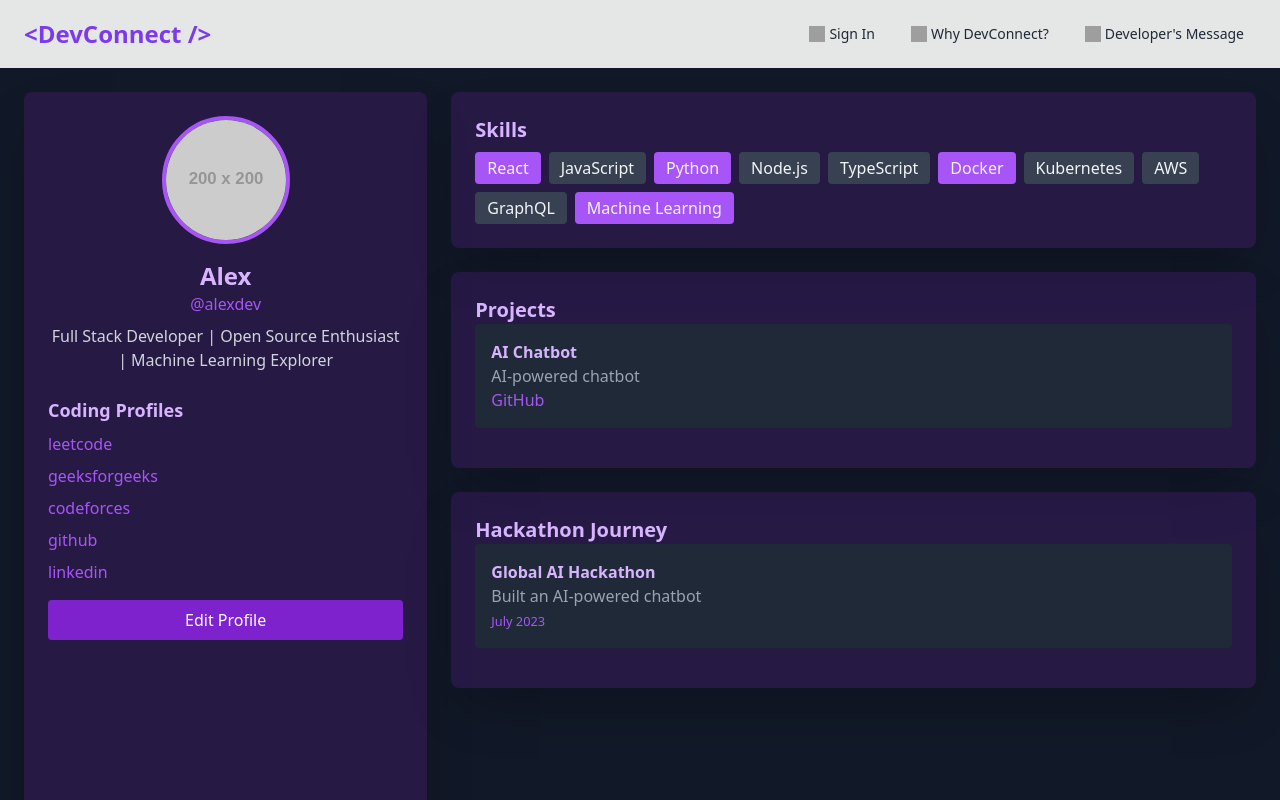
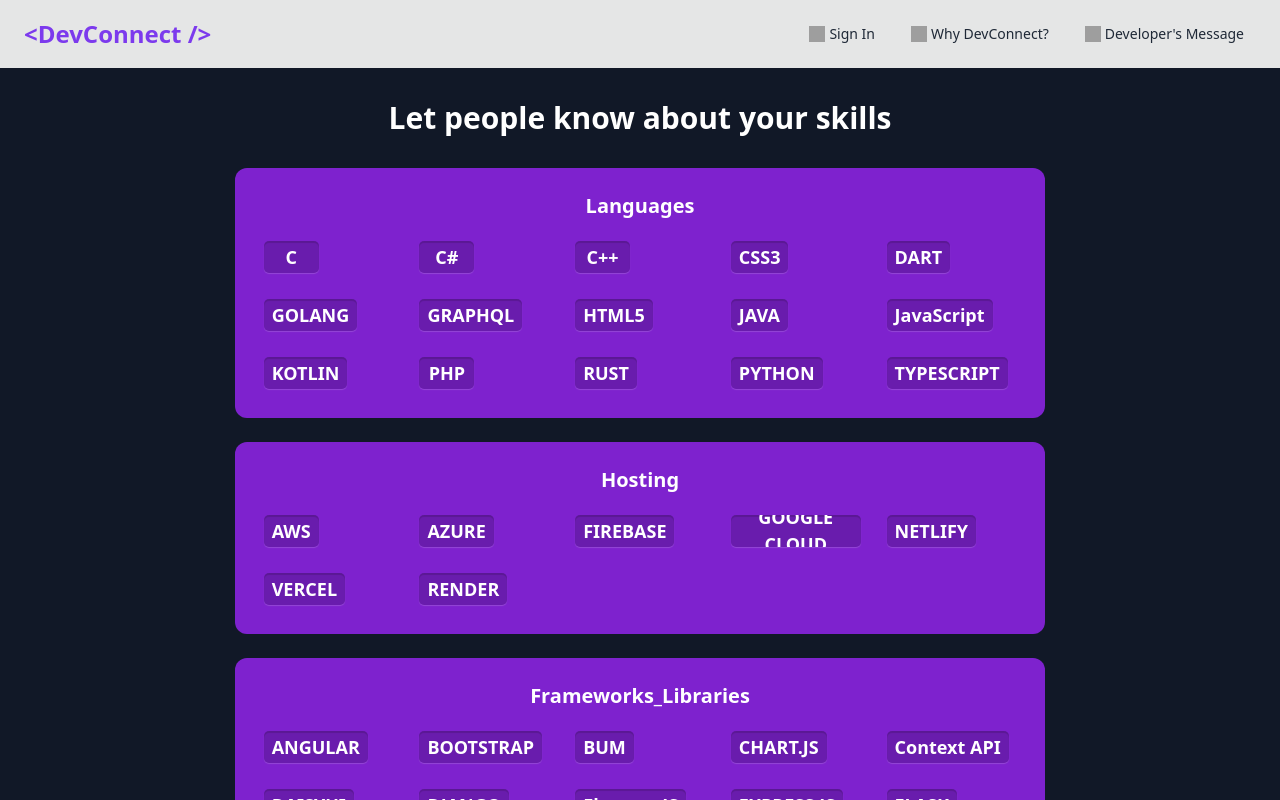
Before and after one commit to meetoza30/DevConnect, a React (Vite) app in the folder Client/: page /#/profile/update/skills in a window 1280 px wide. Shown: the top 800 px of the page. Built offline with nearby package versions, Linux system fonts and the light colour scheme; no server answers; grey boxes are pictures that could not be loaded.

Commit message:
Skills page updated

```diff
--- a/Client/src/components/SkillsPage.jsx
+++ b/Client/src/components/SkillsPage.jsx
@@ -1,185 +1,123 @@
 import React, { useState } from 'react';
-
-// Predefined skills list
-const SKILLS_LIST = [
-  'React', 'JavaScript', 'Python', 'Node.js', 'TypeScript',
-  'Docker', 'Kubernetes', 'AWS', 'GraphQL', 'Machine Learning'
-];
-
-const DeveloperProfile = () => {
-  const [isEditMode, setIsEditMode] = useState(false);
-  const [profile, setProfile] = useState({
-    name: 'Alex',
-    username: 'alexdev',
-    bio: 'Full Stack Developer | Open Source Enthusiast | Machine Learning Explorer',
-    profilePic: 'https://via.placeholder.com/200', // Placeholder image URL
-    socialProfiles: {
-      leetcode: 'https://leetcode.com/alexdev',
-      geeksforgeeks: 'https://geeksforgeeks.org/alexdev',
-      codeforces: 'https://codeforces.com/profile/alexdev',
-      github: 'https://github.com/alexdev',
-      linkedin: 'https://linkedin.com/in/alexdev'
-    },
-    projects: [
-      { name: 'AI Chatbot', description: 'AI-powered chatbot', githubLink: 'https://github.com/alexdev/ai-chatbot' }
+import '../styles/SkillsPage.css';
+import { BASE_URL } from '../utils/constants';
+import { useDispatch } from 'react-redux';
+import { useNavigate } from 'react-router-dom';
+import { addSkills } from '../utils/userSlice';
+import axios from 'axios';
+const skillsData = {
+  Languages: [
+    'C', 'C#', 'C++', 'CSS3', 'DART', 'GOLANG', 'GRAPHQL', 'HTML5', 'JAVA',
+    'JavaScript', 'KOTLIN', 'PHP', 'RUST', 'PYTHON', 'TYPESCRIPT',
   ],
-    hackathons: [
-      { name: 'Global AI Hackathon', description: 'Built an AI-powered chatbot', date: 'July 2023' }
+  Hosting: [
+    'AWS', 'AZURE', 'FIREBASE', 'GOOGLE CLOUD', 'NETLIFY', 'VERCEL', 'RENDER',
   ],
-    skills: ['React', 'Python', 'Machine Learning', 'Docker']
-  });
-
-  const toggleEditMode = () => {
-    setIsEditMode(!isEditMode);
+  Frameworks_Libraries: [
+    'ANGULAR', 'BOOTSTRAP', 'BUM', 'CHART.JS', 'Context API', 'DAISYUI', 'DJANGO',
+    'Electron.JS', 'EXPRESS.JS', 'FLASK', 'FLUTTER', 'JQUERY', 'JWT', 'NEXT.JS',
+    'NODE.JS', 'NODEMON', 'OPENCV', 'REACT.JS', 'REACT ROUTER',
+    'SOCKET.IO', 'TAILWINDCSS', 'THREE.JS', 'VITE', 'VUE.JS',
+  ],
+  Databases: [
+    'APPWRITE', 'FIREBASE', 'MONGODB', 'MYSQL', 'POCKETBASE', 'POSTGRES',
+    'REDIS', 'SQLITE', 'PRISMA',
+  ],
+  ML_DL: [
+    'KERAS', 'MATPLOTLIB', 'MLFLOW', 'NUMPY', 'PANDAS', 'PYTORCH', 'TENSORFLOW',
+  ],
 };
 
-  const handleProfileUpdate = (updates) => {
-    setProfile(prev => ({ ...prev, ...updates }));
+const SkillsPage = () => {
+  const [skills, setSkills] = useState([]);
+  const dispath = useDispatch();
+  const naviaget = useNavigate();
+  const postSkills = async(e)=>{
+    // e.preventDefault();
+    try{
+      const res  = await axios.patch(BASE_URL + "/profile/edit", {skills}, {withCredentials :true})
+      dispath(addSkills(res.data.user))
+      console.log(res)
+    }
+    catch(err){
+      console.log(err)
+    }
+  }
+
+
+  const handleCheckBox = (skill) => {
+    setSkills((prev) => {
+      const updatedSkills = prev.includes(skill)
+        ? prev.filter((s) => s !== skill) // Remove skill if already selected
+        : [...prev, skill]; // Add skill if not already selected
+
+      return updatedSkills;
+    });
   };
 
-  const handleSkillChange = (skill) => {
-    if (profile.skills.includes(skill)) {
-      setProfile(prev => ({ ...prev, skills: prev.skills.filter(s => s !== skill) }));
-    } else {
-      setProfile(prev => ({ ...prev, skills: [...prev.skills, skill] }));
-    }
+  const handleNext = () => {
+    console.log(skills);
+    postSkills() // Send the selected skills to your database
   };
 
   return (
-    <div className="min-h-screen bg-gray-900 text-gray-100 p-6 flex flex-col md:flex-row gap-6">
-      {/* Profile Section */}
-      <div className="w-full md:w-1/3 bg-purple-900/30 rounded-lg shadow-2xl p-6">
-        <div className="flex flex-col items-center">
-          <img
-            src={profile.profilePic}
-            alt="Profile"
-            className="w-32 h-32 rounded-full border-4 border-purple-500 object-cover"
+    <div className="min-h-screen bg-gray-900 text-white p-8">
+      <h1 className="text-3xl font-bold text-center mb-8">
+        Let people know about your skills
+      </h1>
+      {Object.entries(skillsData).map(([category, items]) => (
+        <CheckBoxGroup
+          key={category}
+          category={category}
+          items={items}
+          selected={skills}
+          handleCheckBox={handleCheckBox}
         />
-          {isEditMode && (
-            <input
-              type="text"
-              value={profile.profilePic}
-              onChange={(e) => handleProfileUpdate({ profilePic: e.target.value })}
-              className="w-full p-2 border rounded mt-2 bg-gray-800 text-gray-100"
-              placeholder="Enter Image URL"
-            />
-          )}
-          <h2 className="text-2xl font-bold mt-4 text-purple-300">{profile.name}</h2>
-          <p className="text-purple-500">@{profile.username}</p>
-          {isEditMode ? (
-            <textarea
-              value={profile.bio}
-              onChange={(e) => handleProfileUpdate({ bio: e.target.value })}
-              className="w-full p-2 border rounded bg-gray-800 text-gray-100 mt-2"
-            ></textarea>
-          ) : (
-            <p className="text-center mt-2 text-gray-300">{profile.bio}</p>
-          )}
-        </div>
-
-        {/* Coding Profiles */}
-        <div className="mt-6">
-          <h3 className="text-lg font-semibold text-purple-300">Coding Profiles</h3>
-          <ul className="mt-2 space-y-2">
-            {Object.entries(profile.socialProfiles).map(([platform, url]) => (
-              <li key={platform}>
-                <a href={url} className="text-purple-500 hover:underline">{platform}</a>
-              </li>
       ))}
-          </ul>
-        </div>
-
+      <div className="flex justify-between mt-6 w-full lg:w-2/3 mx-auto">
         <button
-          onClick={toggleEditMode}
-          className="mt-4 w-full p-2 bg-purple-700 text-white rounded hover:bg-purple-600"
+          className="bg-gray-600 hover:bg-gray-500 text-white py-2 px-6 rounded-lg"
         >
-          {isEditMode ? 'Save Profile' : 'Edit Profile'}
+          Skip
         </button>
-      </div>
-
-      {/* Right Section */}
-      <div className="w-full md:w-2/3 space-y-6">
-        {/* Skills Section */}
-        <div className="bg-purple-900/30 rounded-lg shadow-2xl p-6">
-          <h3 className="text-xl font-semibold text-purple-300">Skills</h3>
-          <div className="flex flex-wrap mt-2 gap-2">
-            {SKILLS_LIST.map(skill => (
         <button
-                key={skill}
-                className={`px-3 py-1 rounded ${profile.skills.includes(skill) ? 'bg-purple-500' : 'bg-gray-700'}`}
-                onClick={() => isEditMode && handleSkillChange(skill)}
+          className="bg-purple-600 hover:bg-purple-500 text-white py-2 px-6 rounded-lg"
+          onClick={handleNext}
         >
-                {skill}
+          Next
         </button>
-            ))}
-          </div>
-        </div>
-
-        {/* Projects Section */}
-        <div className="bg-purple-900/30 rounded-lg shadow-2xl p-6">
-          <h3 className="text-xl font-semibold text-purple-300">Projects</h3>
-          {profile.projects.map((project, index) => (
-            <div key={index} className="mb-4 bg-gray-800 p-4 rounded">
-              {!isEditMode ? (
-                <>
-                  <h4 className="font-bold text-purple-300">{project.name}</h4>
-                  <p className="text-gray-400">{project.description}</p>
-                  <a href={project.githubLink} className="text-purple-500 hover:underline">GitHub</a>
-                </>
-              ) : (
-                <div>
-                  <input type="text" value={project.name} onChange={(e) => {
-                    const newProjects = [...profile.projects];
-                    newProjects[index].name = e.target.value;
-                    setProfile({ ...profile, projects: newProjects });
-                  }} className="w-full p-2 border rounded bg-gray-800 text-gray-100" />
-                  <textarea value={project.description} onChange={(e) => {
-                    const newProjects = [...profile.projects];
-                    newProjects[index].description = e.target.value;
-                    setProfile({ ...profile, projects: newProjects });
-                  }} className="w-full p-2 border rounded bg-gray-800 text-gray-100"></textarea>
-                  <input type="text" value={project.githubLink} onChange={(e) => {
-                    const newProjects = [...profile.projects];
-                    newProjects[index].githubLink = e.target.value;
-                    setProfile({ ...profile, projects: newProjects });
-                  }} className="w-full p-2 border rounded bg-gray-800 text-gray-100" />
-                </div>
-              )}
-            </div>
-          ))}
-        </div>
-
-        {/* Hackathon Journey */}
-        <div className="bg-purple-900/30 rounded-lg shadow-2xl p-6">
-          <h3 className="text-xl font-semibold text-purple-300">Hackathon Journey</h3>
-          {profile.hackathons.map((hackathon, index) => (
-            <div key={index} className="mb-4 bg-gray-800 p-4 rounded">
-              {!isEditMode ? (
-                <>
-                  <h4 className="font-bold text-purple-300">{hackathon.name}</h4>
-                  <p className="text-gray-400">{hackathon.description}</p>
-                  <small className="text-purple-500">{hackathon.date}</small>
-                </>
-              ) : (
-                <div>
-                  <input type="text" value={hackathon.name} onChange={(e) => {
-                    const newHackathons = [...profile.hackathons];
-                    newHackathons[index].name = e.target.value;
-                    setProfile({ ...profile, hackathons: newHackathons });
-                  }} className="w-full p-2 border rounded bg-gray-800 text-gray-100" />
-                  <textarea value={hackathon.description} onChange={(e) => {
-                    const newHackathons = [...profile.hackathons];
-                    newHackathons[index].description = e.target.value;
-                    setProfile({ ...profile, hackathons: newHackathons });
-                  }} className="w-full p-2 border rounded bg-gray-800 text-gray-100"></textarea>
-                </div>
-              )}
-            </div>
-          ))}
-        </div>
       </div>
     </div>
   );
 };
 
-export default DeveloperProfile;
+const CheckBoxGroup = ({ category, items, selected, handleCheckBox }) => {
+  return (
+    <div className="bg-purple-700 rounded-xl p-6 mb-6 w-full lg:w-2/3 mx-auto">
+      <h2 className="text-xl font-bold mb-4 text-center">{category}</h2>
+      <div className="grid grid-cols-2 sm:grid-cols-3 md:grid-cols-4 lg:grid-cols-5 gap-4">
+        {items.map((item, index) => (
+          <div key={index} className="customCheckBoxHolder">
+            <input
+              type="checkbox"
+              id={`${category}-${index}`}
+              checked={selected.includes(item)}
+              onChange={() => handleCheckBox(item)}
+              className="customCheckBoxInput hidden"
+            />
+            <label
+              htmlFor={`${category}-${index}`}
+              className="customCheckBoxWrapper cursor-pointer"
+            >
+              <div className="customCheckBox bg-purple-500 rounded-lg py-2 px-4 text-center">
+                <div className="inner text-white">{item}</div>
+              </div>
+            </label>
+          </div>
+        ))}
+      </div>
+    </div>
+  );
+};
+
+export default SkillsPage;
--- a/Client/src/utils/userSlice.js
+++ b/Client/src/utils/userSlice.js
@@ -9,12 +9,15 @@
         },
         removeUser: (state, action)=>{
             return null;
+        },
+        addSkills:(state, action)=>{
+            return action.payload;
         }
     }
 
 })
 
-export const {addUser, removeUser} = userSlice.actions;
+export const {addUser, removeUser, addSkills} = userSlice.actions;
 const userReducer = userSlice.reducer;
 
 export default userReducer;
```
Lines whose indentation alone changed are shown as unchanged.
